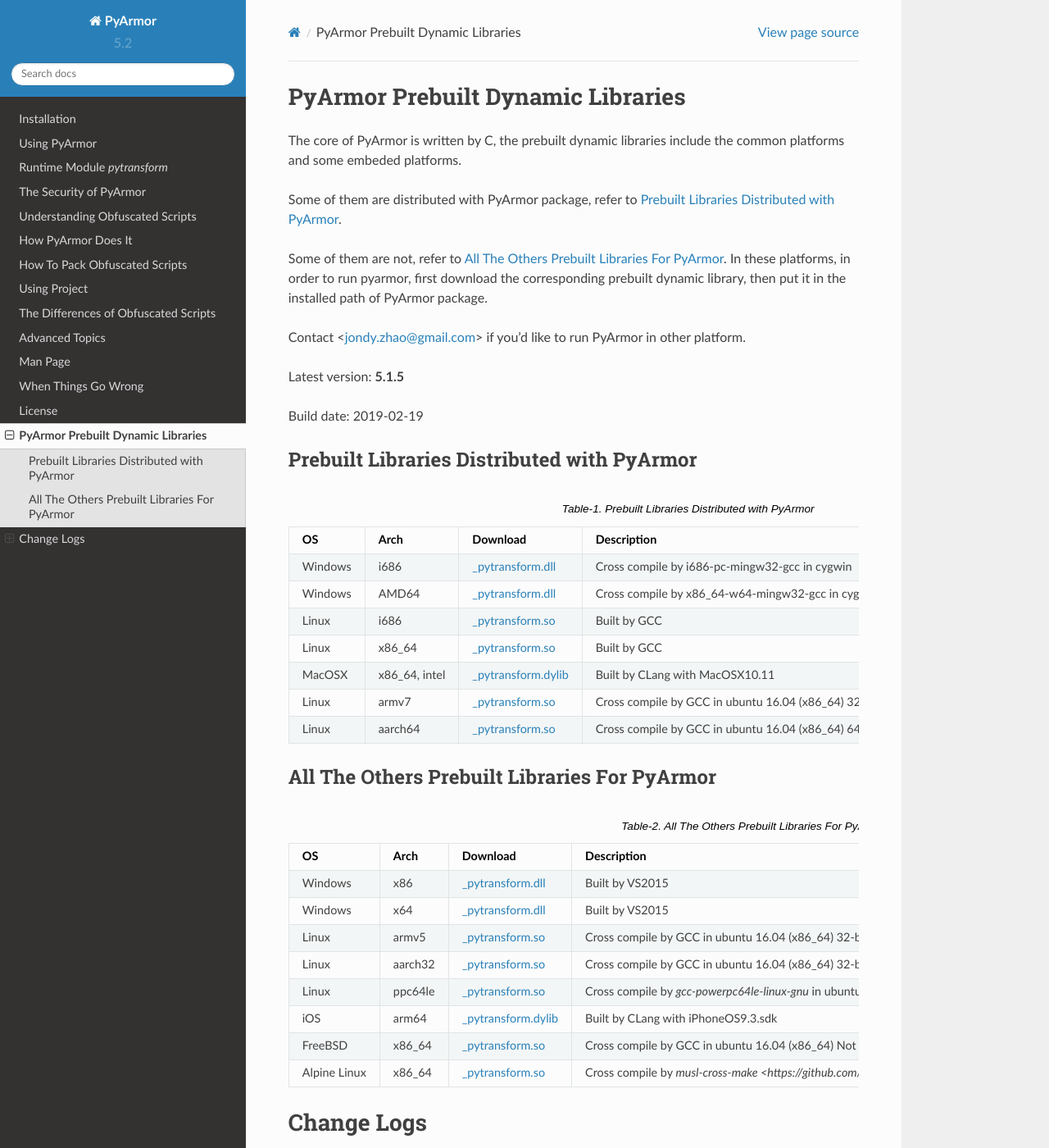
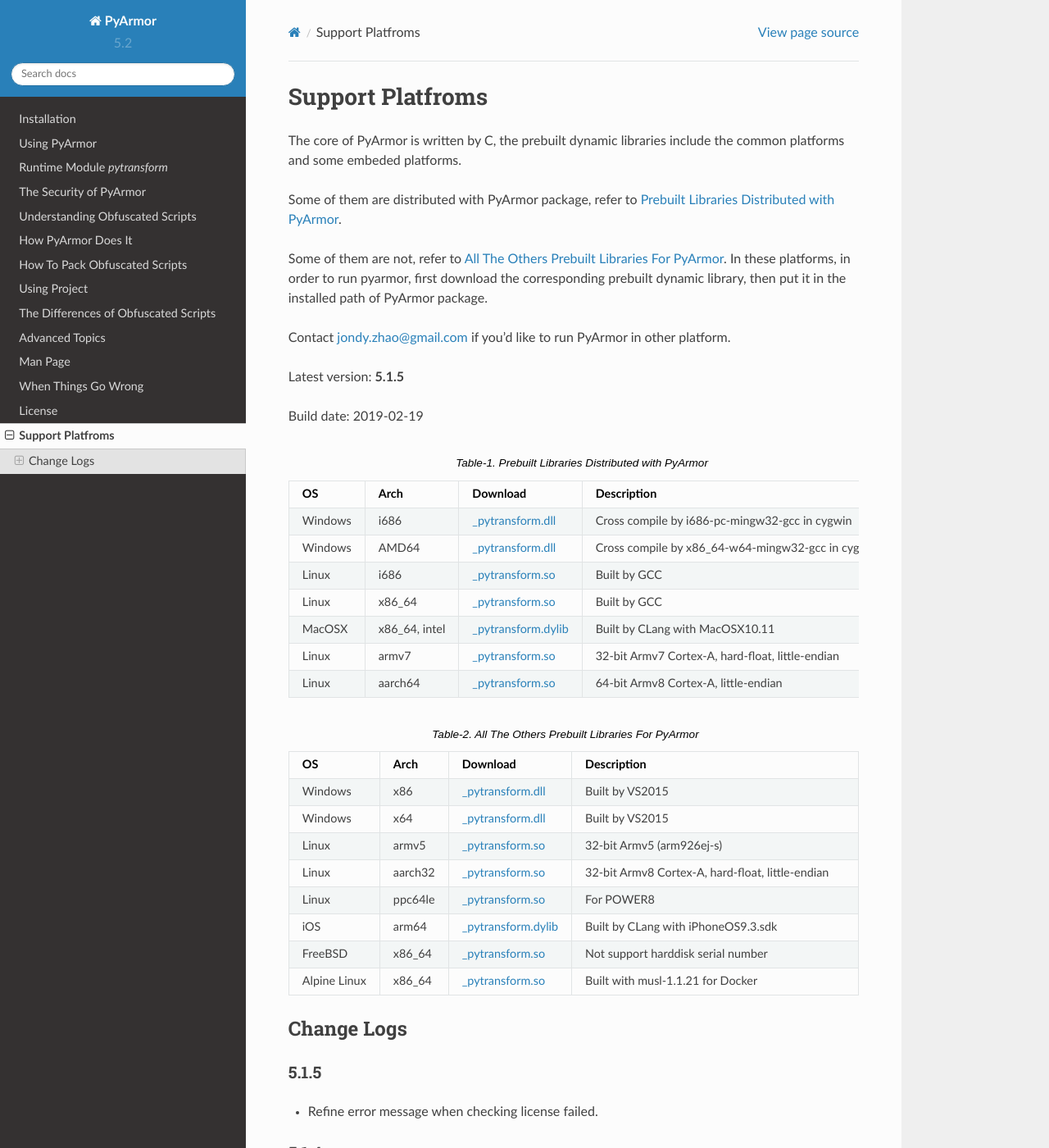
Before and after one commit to dashingsoft/pyarmor, a Sphinx documentation site: the page built from docs/platforms.rst, in a window 1280 px wide and 1400 px high. Shown: the whole window at 82% size. Built offline with Sphinx 7.4.7 and the Read the Docs theme 2.0.0, drawn with Linux system fonts in a browser that asks for light colours; some of the changed text lies outside the part shown.

Commit message:
Refine doc format

```diff
--- a/docs/platforms.rst
+++ b/docs/platforms.rst
@@ -1,7 +1,7 @@
-.. _pyarmor prebuilt dynamic libraries:
+.. _support platforms:
 
-PyArmor Prebuilt Dynamic Libraries
-==================================
+Support Platfroms
+=================
 
 The core of PyArmor is written by C, the prebuilt dynamic libraries
 include the common platforms and some embeded platforms.
@@ -14,20 +14,16 @@
 download the corresponding prebuilt dynamic library, then put it in
 the installed path of PyArmor package.
 
-Contact <jondy.zhao@gmail.com> if you'd like to run PyArmor in other
+Contact jondy.zhao@gmail.com if you'd like to run PyArmor in other
 platform.
 
 Latest version: **5.1.5**
 
 Build date: 2019-02-19
 
-.. _prebuilt libraries distributed with pyarmor:
-
-Prebuilt Libraries Distributed with PyArmor
--------------------------------------------
-
 .. list-table:: Table-1. Prebuilt Libraries Distributed with PyArmor
    :widths: 10 10 20 60
+   :name: Prebuilt Libraries Distributed with PyArmor
    :header-rows: 1
 
    * - OS
@@ -57,20 +53,14 @@
    * - Linux
      - armv7
      - `_pytransform.so <http://pyarmor.dashingsoft.com/downloads/platforms/armv7/_pytransform.so>`_
-     - Cross compile by GCC in ubuntu 16.04 (x86_64)
-       32-bit Armv7 Cortex-A, hard-float, little-endian
+     - 32-bit Armv7 Cortex-A, hard-float, little-endian
    * - Linux
      - aarch64
      - `_pytransform.so <http://pyarmor.dashingsoft.com/downloads/platforms/armv8.64-bit/_pytransform.so>`_
-     - Cross compile by GCC in ubuntu 16.04 (x86_64)
-       64-bit Armv8 Cortex-A, little-endian
-
-.. _all the others prebuilt libraries for pyarmor:
-
-All The Others Prebuilt Libraries For PyArmor
----------------------------------------------
+     - 64-bit Armv8 Cortex-A, little-endian
 
 .. list-table:: Table-2. All The Others Prebuilt Libraries For PyArmor
+   :name: All The Others Prebuilt Libraries For PyArmor
    :widths: 10 10 20 60
    :header-rows: 1
 
@@ -89,17 +79,15 @@
    * - Linux
      - armv5
      - `_pytransform.so <http://pyarmor.dashingsoft.com/downloads/platforms/armv5/_pytransform.so>`_
-     - Cross compile by GCC in ubuntu 16.04 (x86_64)
-       32-bit Armv5 (arm926ej-s)
+     - 32-bit Armv5 (arm926ej-s)
    * - Linux
      - aarch32
      - `_pytransform.so <http://pyarmor.dashingsoft.com/downloads/platforms/armv8.32-bit/_pytransform.so>`_
-     - Cross compile by GCC in ubuntu 16.04 (x86_64)
-       32-bit Armv8 Cortex-A, hard-float, little-endian
+     - 32-bit Armv8 Cortex-A, hard-float, little-endian
    * - Linux
      - ppc64le
      - `_pytransform.so <http://pyarmor.dashingsoft.com/downloads/platforms/ppc64le/_pytransform.so>`_
-     - Cross compile by `gcc-powerpc64le-linux-gnu` in ubuntu 16.04 (x86_64) for POWER8
+     - For POWER8
    * - iOS
      - arm64
      - `_pytransform.dylib <http://pyarmor.dashingsoft.com/downloads/platforms/ios.arm64/_pytransform.dylib>`_
@@ -107,39 +95,37 @@
    * - FreeBSD
      - x86_64
      - `_pytransform.so <http://pyarmor.dashingsoft.com/downloads/platforms/freebsd/_pytransform.so>`_
-     - Cross compile by GCC in ubuntu 16.04 (x86_64)
-       Not support harddisk serial number
+     - Not support harddisk serial number
    * - Alpine Linux
      - x86_64
      - `_pytransform.so <http://pyarmor.dashingsoft.com/downloads/platforms/alpine/_pytransform.so>`_
-     - Cross compile by `musl-cross-make <https://github.com/richfelker/musl-cross-make>` in ubuntu 16.04 (x86_64)
-       with musl-1.1.21
+     - Built with musl-1.1.21 for Docker
 
 Change Logs
-===========
+-----------
 
 5.1.5
------
+~~~~~
 
 * Refine error message when checking license failed.
 
 5.1.4
------
+~~~~~
 
 * Improve the security of dynamic library.
 
 5.1.3
------
+~~~~~
 
 * Fix issue: in restrict mode the bootstrap code in `__init__.py` will raise exception.
 
 5.1.2
------
+~~~~~
 
 * Improve security of PyArmor self
 
 5.1.1
------
+~~~~~
 
 * Remove runtime files `pyshield.key`, `pyshield.lic` and `product.key`, use `pytransform.py` instead
 * Refine `set_option`
@@ -147,18 +133,18 @@
 * Add new api `encrypt_code_object`
 
 5.0.3
------
+~~~~~
 
 * Fix newline issues for Python 26/30/31 in windows
 
 5.0.2
------
+~~~~~
 
 * Add `get_hd_info` to get hardware information, make others `get_xxx` static
 * Refine runtime error handle, and call `Py_Exit` quit if fatal error occurred
 
 5.0.1
------
+~~~~~
 
 Thanks to GNU lightning, from this version, the core routines are
 protected by JIT technicals. That is to say, there is no binary code
@@ -169,154 +155,154 @@
 * The module `multiprocessing` starts new process failed: `AttributeError: '__main__' object has no attribute 'f'`
 
 4.0.5
------
+~~~~~
 
 * Remove memcpy wrapper for linux platform
 
 4.0.4
------
+~~~~~
 
 * Fix EXTENDED_ARG instruction crash issue for Python3.6
 
 4.0.3
------
+~~~~~
 
 * Fix stack overflow issue when decoding license file
 
 4.0.2
------
+~~~~~
 
 * Add option `g_use_trial_license`
 * Check trial license only if `g_use_trial_license` is set
 
 4.0.1
------
+~~~~~
 
 * Add anti-debug code for linux, window, macosx
 
 3.3.11
-------
+~~~~~~
 
 * Fix license issue when binding to fixed file
 
 3.3.10
-------
+~~~~~~
 
 * Set `c_profilefunc` and `c_tracefunc` to NULL for autowrap mode
 
 3.3.9
------
+~~~~~
 
 * Increae co_stacksize to fix segmentation fault issues in `asyncio`, `typing` modules
 * Do not obfuscate code object which is CO_ASYNC_GENERATOR
 
 3.3.8
------
+~~~~~
 
 * Fix windows 10 issue: access violation reading 0x000001ED00000000
 
 3.3.7
------
+~~~~~
 
 * Fix module attribute `__file__` is not really path in module code
 
 3.3.6
------
+~~~~~
 
-* Fix auto-wrap mode crash in win32/linux32 platforms by increasing `co->stacksize`
+* Fix auto~wrap mode crash in win32/linux32 platforms by increasing `co~>stacksize`
 * Remove `func.__refcalls__` from `__wraparmor__`
 
 3.3.5
------
+~~~~~
 
 * Fix shared code object issue in `__wraparmor__`
 
 3.3.4
------
+~~~~~
 
 * Clear frame as long as `tb` is not `Py_None` in `__wraparmor__`
 * Generator will not be obfucated in `__wraparmor__`
 
 3.3.3
------
+~~~~~
 
 * Add co_flag `CO_WRAPARMOR` (0x20000000), set it when call `__wraparmor__(func)`
 * Refine getter of `frame.f_locals`, return an empty dictionary if `CO_WRAPARMOR` is set
 
 3.3.2
------
+~~~~~
 
 * Init getter of `frame.f_locals` on first time `__wraparmor__` is called
 
 3.3.1
------
+~~~~~
 
 * `__wraparmor__` only clears frame of `wrapper` and wrapped function when exception raised.
 * Refine setter of `frame.f_locals`, only `wrapper` and wrapped function return empty dictionary.
 
 3.3.0
------
+~~~~~
 
 * Add extra argument `tb` when call `__wraparmor__` in decorator, None if no exception.
 * Clear all frames in traceback by calling method `tp_clear` of `PyFrameType` when raise exception.
 * Custom setter of `f_locals` for `PyFrameType`, return an empty dictionary always.
 
 3.2.9
------
+~~~~~
 
 * Do not touch `frame.f_locals` in `__wraparmor__`, let decorator able to do any thing.
 
 3.2.8
------
+~~~~~
 
 * Fix fast mode crashed problem in linux occasionally, because of copying overlapped memory.
 * Remove freevar `func` from `frame.f_locals` when raise exception in `__wraparmor__`
 * Set exception attribute `__traceback__` to `None` for Python3 when raise exception in `__wraparmor__`
 
 3.2.7
------
+~~~~~
 
 * Set `__file__` to real filename when importing obfuscated scripts, keep co_filename as `<frozen modname>`
 
 3.2.6
------
+~~~~~
 
 * Obfuscate core memebers of code object in `__wraparmor__`.
 
 3.2.5
------
+~~~~~
 
 * Refine frozen module name when obfuscating scripts, remove dotted name if it's not a package.
 
 3.2.4
------
+~~~~~
 
 * Strip `__init__` from filename when obfuscating scripts, replace it with package name.
 
 3.2.3
------
+~~~~~
 
 * Remove bracket from filename when obfuscating scripts, and add dotted preifx.
 
 3.2.2
------
+~~~~~
 
 * Change filename to `<frozen [modname]>` when obfuscate scripts, other than original filename
 
 3.2.1
------
+~~~~~
 
 * Change armor code, set module attribute `__file__` to filename in target machine other than in build machine.
 * Builtins function `__wraparmor__` only can be used in the decorator `wraparmor`
 
 3.2.0
------
+~~~~~
 
 * Clear CO_ENCRYPT flag after byte-code is restored.
 * Add builtin `__wraparmor__` to obfuscate func_code when function returns.
 
 3.1.9
------
+~~~~~
 
 * DO NOT run obfuscated scripts when Py_InteractiveFlag or Py_InspectFlag is set
 * Add restrict mode to avoid obfuscated scripts observed from no obfuscated scripts
```
